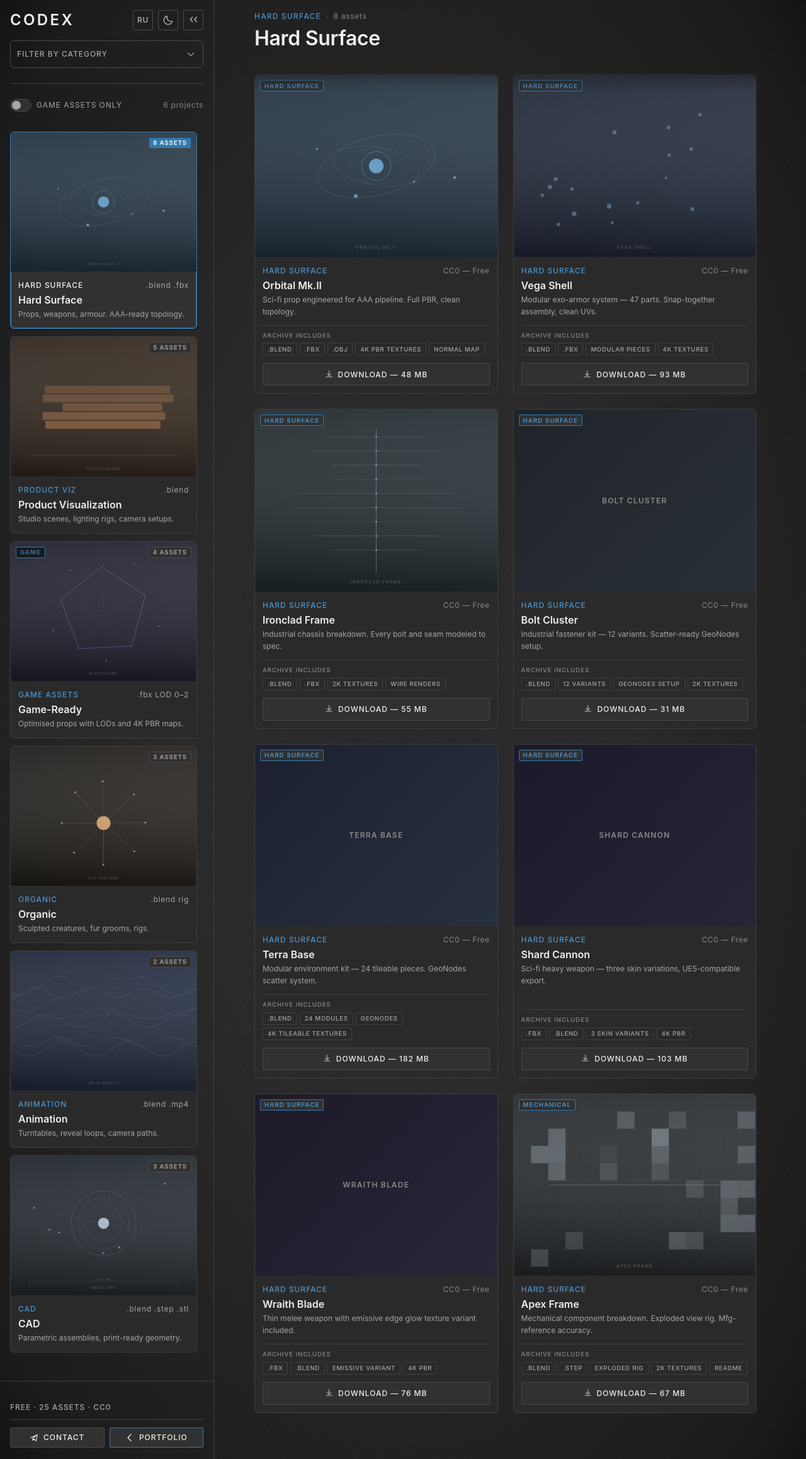
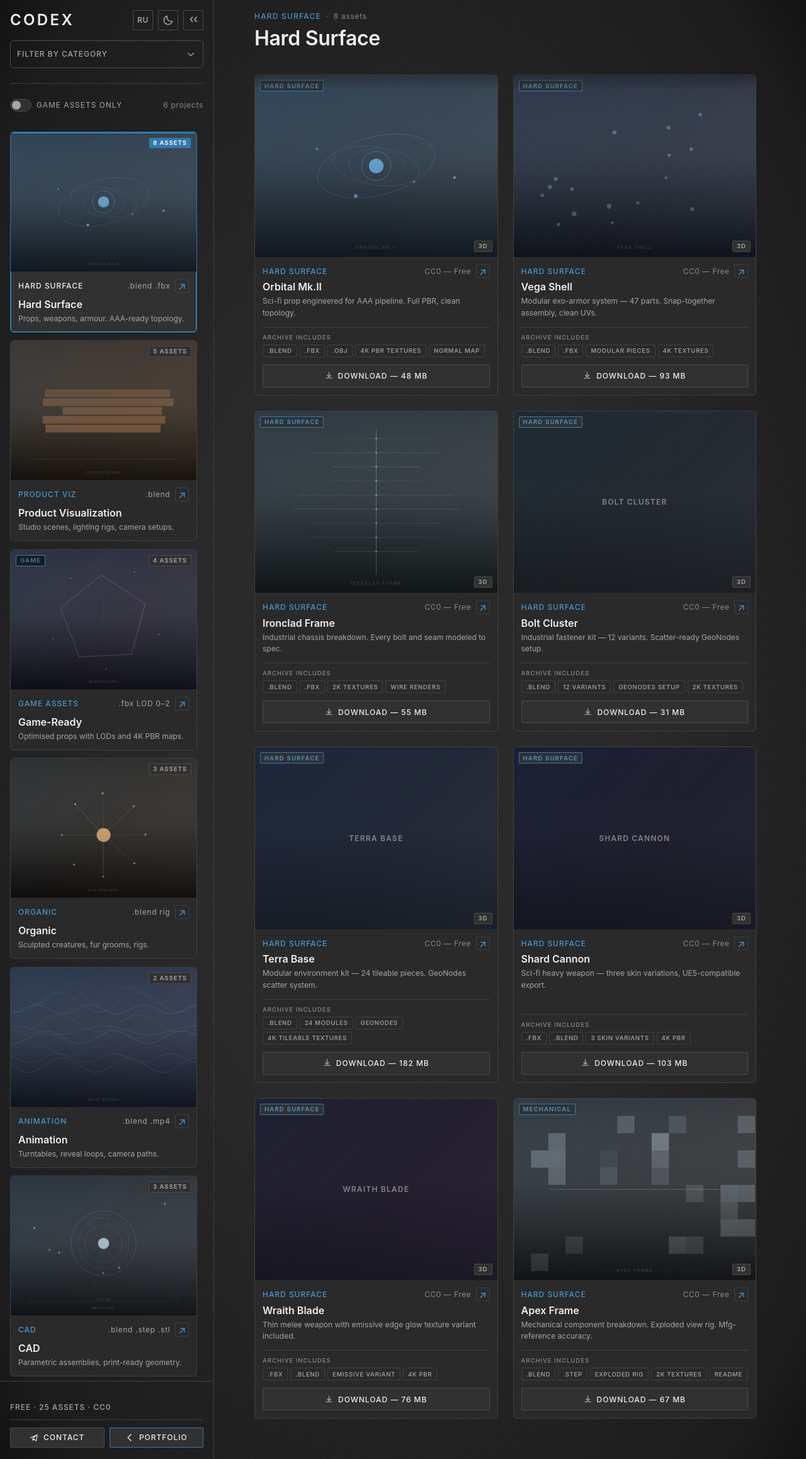
Before and after one commit to Gorgutc/codex, a PHP site: page /free-assets.html in a window 1280 px wide. Shown: the whole page at 63% size. Run offline with PHP 8.4, Linux system fonts and the light colour scheme; some libraries are stand-ins or nearby versions; some web fonts are replaced.

Commit message:
Refresh card system for Sprint B

```diff
--- a/css/free-assets.css
+++ b/css/free-assets.css
@@ -112,9 +112,12 @@
 
 /* ── ASSET CARD ── */
 .fa-card {
+  position: relative;
   display: flex;
   flex-direction: column;
-  background: var(--color-work-card-bg);
+  background:
+    linear-gradient(180deg, var(--color-work-card-bg-hover), var(--color-work-card-bg) 46%),
+    var(--color-work-card-bg);
   border: 1px solid var(--color-work-card-border);
   border-radius: var(--radius-card);
   overflow: hidden;
@@ -123,11 +126,23 @@
     background 200ms var(--ease-out),
     box-shadow 240ms var(--ease-out);
 }
+.fa-card::before {
+  content: "";
+  position: absolute;
+  inset: 0 0 auto;
+  height: 2px;
+  background: var(--color-primary);
+  opacity: 0;
+  pointer-events: none;
+  transition: opacity 200ms var(--ease-out);
+  z-index: 5;
+}
 .fa-card:hover {
   border-color: var(--color-work-card-border-hov);
   background: var(--color-work-card-bg-hover);
   box-shadow: var(--shadow-md);
 }
+.fa-card:hover::before { opacity: 1; }
 /* Thumb */
 .fa-card__thumb {
   width: 100%;
@@ -139,6 +154,17 @@
   align-items: center;
   justify-content: center;
   flex-shrink: 0;
+}
+.fa-card__thumb::before {
+  content: "";
+  position: absolute;
+  inset: 0;
+  z-index: 3;
+  pointer-events: none;
+  background:
+    linear-gradient(180deg, transparent 46%, oklch(0 0 0 / 0.44) 100%),
+    linear-gradient(135deg, var(--color-primary-highlight), transparent 58%);
+  opacity: 0.72;
 }
 .fa-card__preview-btn {
   position: absolute;
@@ -174,7 +200,7 @@
   transition: opacity 220ms var(--ease-out), transform 400ms var(--ease-out);
 }
 .fa-card__thumb.is-model-ready img { opacity: 0; transform: none; }
-.fa-card:hover .fa-card__thumb img { transform: scale(1.04); }
+.fa-card:hover .fa-card__thumb img { transform: scale(1.03); }
 .fa-card:hover .fa-card__thumb.is-model-ready img { transform: none; }
 
 /* Mini 3D preview. The card remains a clean auto-rotating model surface; SVG
@@ -301,6 +327,27 @@
   letter-spacing: 0.12em; text-transform: uppercase; line-height: 1;
   pointer-events: none;
 }
+.fa-card__state {
+  position: absolute;
+  right: var(--space-2);
+  bottom: var(--space-2);
+  z-index: 3;
+  display: inline-flex;
+  align-items: center;
+  height: 18px;
+  padding: 0 6px;
+  background: var(--color-surface-2);
+  border: 1px solid var(--color-border);
+  border-radius: 2px;
+  color: var(--color-text-muted);
+  font-family: var(--font-body);
+  font-size: 0.6rem;
+  font-weight: 600;
+  letter-spacing: 0.1em;
+  line-height: 1;
+  text-transform: uppercase;
+  pointer-events: none;
+}
 /* Body */
 .fa-card__body {
   padding: var(--space-3);
@@ -320,11 +367,38 @@
   font-size: var(--text-xs);
   color: var(--color-text-faint); letter-spacing: 0.04em;
 }
+.fa-card__meta-tail {
+  display: inline-flex;
+  align-items: center;
+  gap: var(--space-2);
+  min-width: 0;
+}
+.fa-card__hint {
+  display: inline-flex;
+  align-items: center;
+  justify-content: center;
+  width: 1.35rem;
+  height: 1.35rem;
+  border: 1px solid var(--color-work-card-border);
+  border-radius: var(--radius-tag);
+  color: var(--color-accent-text);
+  line-height: 1;
+  transform: translateY(-0.02rem);
+  transition:
+    border-color 160ms var(--ease-out),
+    color 160ms var(--ease-out),
+    background 160ms var(--ease-out);
+}
+.fa-card:hover .fa-card__hint {
+  background: var(--color-primary-highlight);
+  border-color: var(--color-primary);
+  color: var(--color-text);
+}
 .fa-card__title {
   font-family: var(--font-display);
   font-size: var(--text-base); font-weight: 600;
   color: var(--color-text); line-height: 1.25;
-  margin-bottom: var(--space-1);
+  margin: 0 0 var(--space-1);
 }
 .fa-card__desc {
   font-size: var(--text-xs); color: var(--color-text-muted);
@@ -413,7 +487,10 @@
 
 /* ── SIDEBAR TAG CARDS — identical visual to .work-card ── */
 .tag-card {
-  background: var(--color-work-card-bg);
+  position: relative;
+  background:
+    linear-gradient(180deg, var(--color-work-card-bg-hover), var(--color-work-card-bg) 46%),
+    var(--color-work-card-bg);
   border: 1px solid var(--color-work-card-border);
   border-radius: var(--radius-card);
   overflow: hidden;
@@ -423,10 +500,25 @@
     background 200ms var(--ease-out),
     box-shadow 240ms var(--ease-out);
 }
+.tag-card::before {
+  content: "";
+  position: absolute;
+  inset: 0 0 auto;
+  height: 2px;
+  background: var(--color-primary);
+  opacity: 0;
+  pointer-events: none;
+  transition: opacity 200ms var(--ease-out);
+  z-index: 5;
+}
 .tag-card:hover {
   border-color: var(--color-work-card-border-hov);
   background: var(--color-work-card-bg-hover);
   box-shadow: var(--shadow-md);
+}
+.tag-card:hover::before,
+.tag-card--active::before {
+  opacity: 1;
 }
 .tag-card:focus-visible { outline: 2px solid var(--color-primary); outline-offset: 2px; }
 .tag-card--active {
@@ -450,6 +542,17 @@
   position: relative;
   display: flex; align-items: center; justify-content: center;
 }
+.tag-card__thumb::before {
+  content: "";
+  position: absolute;
+  inset: 0;
+  z-index: 3;
+  pointer-events: none;
+  background:
+    linear-gradient(180deg, transparent 48%, oklch(0 0 0 / 0.42) 100%),
+    linear-gradient(135deg, var(--color-primary-highlight), transparent 58%);
+  opacity: 0.72;
+}
 .tag-card__thumb::after {
   content: attr(data-label);
   font-family: var(--font-display);
@@ -466,7 +569,7 @@
   object-fit: cover; z-index: 2;
   transition: transform 400ms var(--ease-out);
 }
-.tag-card:hover .tag-card__thumb img { transform: scale(1.04); }
+.tag-card:hover .tag-card__thumb img { transform: scale(1.03); }
 /* Count badge — mirrors .work-card__badge */
 .tag-card__count-badge {
   position: absolute;
@@ -490,10 +593,15 @@
               border-color 160ms var(--ease-out);
 }
 /* Info */
-.tag-card__info { padding: var(--space-3); }
+.tag-card__info {
+  display: grid;
+  gap: var(--space-1);
+  padding: var(--space-3);
+}
 .tag-card__meta {
   display: flex; align-items: center;
   justify-content: space-between;
+  gap: var(--space-2);
   margin-bottom: var(--space-1);
 }
 .tag-card__cat {
@@ -507,13 +615,19 @@
      Если визуал не понравится — вернуть --color-text-faint в этом селекторе. */
   font-size: var(--text-xs); color: var(--color-text-muted); letter-spacing: 0.06em;
 }
+.tag-card__meta-tail {
+  display: inline-flex;
+  align-items: center;
+  gap: var(--space-2);
+  min-width: 0;
+}
 .tag-card__title {
   font-family: var(--font-display);
   font-size: var(--text-base); font-weight: 600;
-  color: var(--color-text); line-height: 1.25; margin-bottom: var(--space-1);
+  color: var(--color-text); line-height: 1.25; margin: 0;
 }
 .tag-card__desc {
-  font-size: var(--text-xs); color: var(--color-text-muted); line-height: 1.55;
+  font-size: var(--text-xs); color: var(--color-text-muted); line-height: 1.55; margin: 0;
 }
 
 /* ── Responsive ── */
--- a/css/shared.css
+++ b/css/shared.css
@@ -888,7 +888,10 @@ body::after {
    .work-card (корень, GSAP-цель) → __thumb + __info
 ═══════════════════════════════════ */
 .work-card {
-  background: var(--color-work-card-bg);
+  position: relative;
+  background:
+    linear-gradient(180deg, var(--color-work-card-bg-hover), var(--color-work-card-bg) 46%),
+    var(--color-work-card-bg);
   border: 1px solid var(--color-work-card-border);
   border-radius: var(--radius-card);
   overflow: hidden;
@@ -904,10 +907,25 @@ body::after {
     background   200ms var(--ease-out),
     box-shadow   240ms var(--ease-out);
 }
+.work-card::before {
+  content: "";
+  position: absolute;
+  inset: 0 0 auto;
+  height: 2px;
+  background: var(--color-primary);
+  opacity: 0;
+  pointer-events: none;
+  transition: opacity 200ms var(--ease-out);
+  z-index: 4;
+}
 .work-card:hover {
   border-color: var(--color-work-card-border-hov);
   background: var(--color-work-card-bg-hover);
   box-shadow: var(--shadow-md);
+}
+.work-card:hover::before,
+.work-card--active::before {
+  opacity: 1;
 }
 .work-card:focus-visible {
   outline: 2px solid var(--color-primary);
@@ -942,6 +960,17 @@ body::after {
   display: flex;
   align-items: center;
   justify-content: center;
+}
+.work-card__thumb::before {
+  content: "";
+  position: absolute;
+  inset: 0;
+  z-index: 3;
+  pointer-events: none;
+  background:
+    linear-gradient(180deg, transparent 48%, oklch(0 0 0 / 0.42) 100%),
+    linear-gradient(135deg, var(--color-primary-highlight), transparent 58%);
+  opacity: 0.72;
 }
 /* Лейбл плейсхолдера — показывается всегда.
    Когда <img> реально загрузился, он перекрывает текст (z-index и непрозрачный img). */
@@ -971,7 +1000,7 @@ body::after {
   transition: transform 400ms var(--ease-out);
 }
 .work-card:hover .work-card__thumb img {
-  transform: scale(1.04);
+  transform: scale(1.03);
 }
 
 /* v0.13.4 — clip-path reveal для миниатюр карточек.
@@ -986,11 +1015,16 @@ body::after {
 }
 
 /* Инфо */
-.work-card__info { padding: var(--space-3); }
+.work-card__info {
+  display: grid;
+  gap: var(--space-1);
+  padding: var(--space-3);
+}
 .work-card__meta {
   display: flex;
   align-items: center;
   justify-content: space-between;
+  gap: var(--space-2);
   margin-bottom: var(--space-1);
 }
 .work-card__cat {
@@ -1008,18 +1042,47 @@ body::after {
      Это улучшает contrast на work-card в index.html и tag-card на FA. */
   color: var(--color-text-muted);
 }
+.work-card__meta-tail {
+  display: inline-flex;
+  align-items: center;
+  gap: var(--space-2);
+  min-width: 0;
+}
+.work-card__hint {
+  display: inline-flex;
+  align-items: center;
+  justify-content: center;
+  width: 1.35rem;
+  height: 1.35rem;
+  border: 1px solid var(--color-work-card-border);
+  border-radius: var(--radius-tag);
+  color: var(--color-accent-text);
+  line-height: 1;
+  transform: translateY(-0.02rem);
+  transition:
+    border-color 160ms var(--ease-out),
+    color 160ms var(--ease-out),
+    background 160ms var(--ease-out);
+}
+.work-card:hover .work-card__hint,
+.work-card--active .work-card__hint {
+  background: var(--color-primary-highlight);
+  border-color: var(--color-primary);
+  color: var(--color-text);
+}
 .work-card__title {
   font-family: var(--font-display);
   font-size: var(--text-base);
   font-weight: 600;
   color: var(--color-text);
   line-height: 1.25;
-  margin-bottom: var(--space-1);
+  margin: 0;
 }
 .work-card__desc {
   font-size: var(--text-xs);
   color: var(--color-text-muted);
   line-height: 1.55;
+  margin: 0;
 }
 
 /* ═══════════════════════════════════
--- a/free-assets.html
+++ b/free-assets.html
@@ -292,7 +292,7 @@
           <div class="tag-card__info work-card__info">
             <div class="tag-card__meta work-card__meta">
               <span class="tag-card__cat work-card__cat" data-i18n="faTag.hardSurface.cat">Hard Surface</span>
-              <span class="tag-card__format work-card__year" data-i18n="faTag.hardSurface.format">.blend .fbx</span>
+              <span class="tag-card__meta-tail work-card__meta-tail"><span class="tag-card__format work-card__year" data-i18n="faTag.hardSurface.format">.blend .fbx</span><span class="tag-card__hint work-card__hint" aria-hidden="true">↗</span></span>
             </div>
             <h2 class="tag-card__title work-card__title" data-i18n="faTag.hardSurface.title">Hard Surface</h2>
             <p class="tag-card__desc work-card__desc" data-i18n="faTag.hardSurface.desc">Props, weapons, armour. AAA-ready topology.</p>
@@ -310,7 +310,7 @@
           <div class="tag-card__info work-card__info">
             <div class="tag-card__meta work-card__meta">
               <span class="tag-card__cat work-card__cat" data-i18n="faTag.product.cat">Product Viz</span>
-              <span class="tag-card__format work-card__year" data-i18n="faTag.product.format">.blend</span>
+              <span class="tag-card__meta-tail work-card__meta-tail"><span class="tag-card__format work-card__year" data-i18n="faTag.product.format">.blend</span><span class="tag-card__hint work-card__hint" aria-hidden="true">↗</span></span>
             </div>
             <h2 class="tag-card__title work-card__title" data-i18n="faTag.product.title">Product Visualization</h2>
             <p class="tag-card__desc work-card__desc" data-i18n="faTag.product.desc">Studio scenes, lighting rigs, camera setups.</p>
@@ -332,7 +332,7 @@
           <div class="tag-card__info work-card__info">
             <div class="tag-card__meta work-card__meta">
               <span class="tag-card__cat work-card__cat" data-i18n="faTag.game.cat">Game Assets</span>
-              <span class="tag-card__format work-card__year" data-i18n="faTag.game.format">.fbx LOD 0–2</span>
+              <span class="tag-card__meta-tail work-card__meta-tail"><span class="tag-card__format work-card__year" data-i18n="faTag.game.format">.fbx LOD 0–2</span><span class="tag-card__hint work-card__hint" aria-hidden="true">↗</span></span>
             </div>
             <h2 class="tag-card__title work-card__title" data-i18n="faTag.game.title">Game-Ready</h2>
             <p class="tag-card__desc work-card__desc" data-i18n="faTag.game.desc">Optimised props with LODs and 4K PBR maps.</p>
@@ -350,7 +350,7 @@
           <div class="tag-card__info work-card__info">
             <div class="tag-card__meta work-card__meta">
               <span class="tag-card__cat work-card__cat" data-i18n="faTag.organic.cat">Organic</span>
-              <span class="tag-card__format work-card__year" data-i18n="faTag.organic.format">.blend rig</span>
+              <span class="tag-card__meta-tail work-card__meta-tail"><span class="tag-card__format work-card__year" data-i18n="faTag.organic.format">.blend rig</span><span class="tag-card__hint work-card__hint" aria-hidden="true">↗</span></span>
             </div>
             <h2 class="tag-card__title work-card__title" data-i18n="faTag.organic.title">Organic</h2>
             <p class="tag-card__desc work-card__desc" data-i18n="faTag.organic.desc">Sculpted creatures, fur grooms, rigs.</p>
@@ -368,7 +368,7 @@
           <div class="tag-card__info work-card__info">
             <div class="tag-card__meta work-card__meta">
               <span class="tag-card__cat work-card__cat" data-i18n="faTag.animation.cat">Animation</span>
-              <span class="tag-card__format work-card__year" data-i18n="faTag.animation.format">.blend .mp4</span>
+              <span class="tag-card__meta-tail work-card__meta-tail"><span class="tag-card__format work-card__year" data-i18n="faTag.animation.format">.blend .mp4</span><span class="tag-card__hint work-card__hint" aria-hidden="true">↗</span></span>
             </div>
             <h2 class="tag-card__title work-card__title" data-i18n="faTag.animation.title">Animation</h2>
             <p class="tag-card__desc work-card__desc" data-i18n="faTag.animation.desc">Turntables, reveal loops, camera paths.</p>
@@ -386,7 +386,7 @@
           <div class="tag-card__info work-card__info">
             <div class="tag-card__meta work-card__meta">
               <span class="tag-card__cat work-card__cat" data-i18n="faTag.cad.cat">CAD</span>
-              <span class="tag-card__format work-card__year" data-i18n="faTag.cad.format">.blend .step .stl</span>
+              <span class="tag-card__meta-tail work-card__meta-tail"><span class="tag-card__format work-card__year" data-i18n="faTag.cad.format">.blend .step .stl</span><span class="tag-card__hint work-card__hint" aria-hidden="true">↗</span></span>
             </div>
             <h2 class="tag-card__title work-card__title" data-i18n="faTag.cad.title">CAD</h2>
             <p class="tag-card__desc work-card__desc" data-i18n="faTag.cad.desc">Parametric assemblies, print-ready geometry.</p>
```
Also changed, not shown: index.html (+18 -18 lines), js/free-assets.js (+7 -1 lines), verify-frozen.js (+37 -0 lines).
